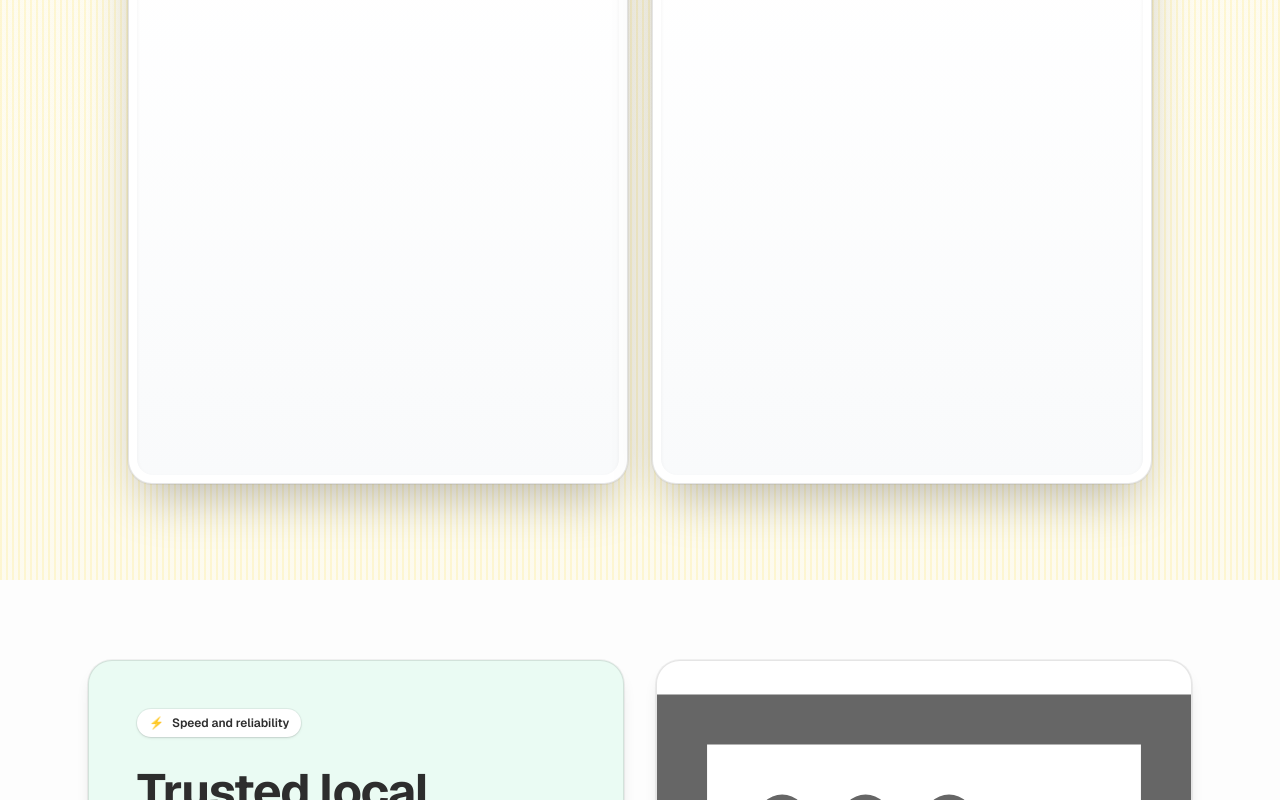
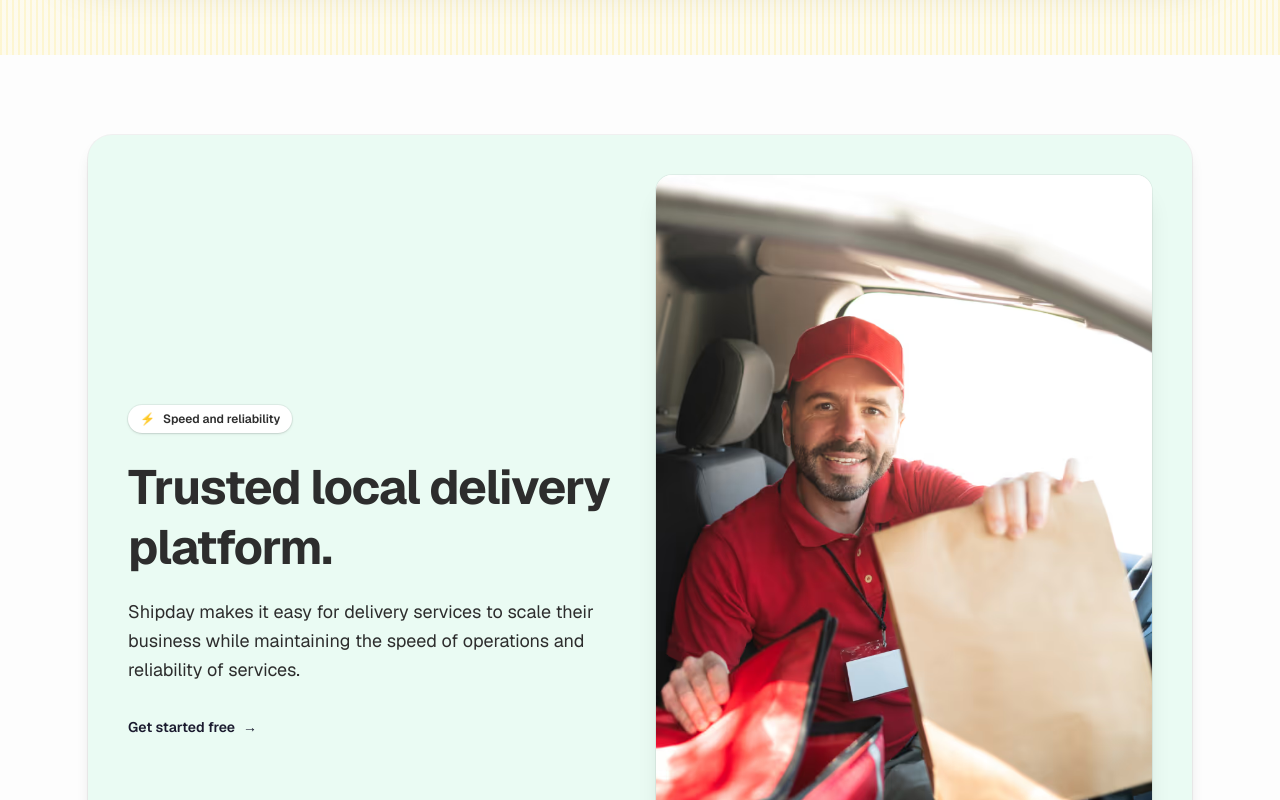
Before and after one commit to JaseemPayyanadan/delivero-website, a Next.js app: page / in a window 1280 px wide. Shown: the part 1140-1940 px from the top of the page. Built offline with nearby package versions, Linux system fonts and the light colour scheme.

Commit message:
Add hero and image assets; update page layout and content

```diff
--- a/src/app/page.tsx
+++ b/src/app/page.tsx
@@ -9,17 +9,18 @@ export default function Home() {
     <div>
       <Hero />
 
-      {/* Value prop split section */}
+      {/* Trusted local delivery (single combined section with image) */}
       <Section className="pt-0">
-        <div className="grid items-stretch gap-8 md:grid-cols-2">
-          <div className="group rounded-3xl border border-black/10 bg-[#EAFBF3] p-8 shadow-lg ring-1 ring-black/5 transition-all duration-300 hover:shadow-xl dark:border-white/10 dark:bg-[#102016] dark:ring-white/5 md:p-12">
-            <div className="inline-flex items-center gap-2 rounded-full bg-white px-3 py-1.5 text-xs font-semibold text-[--color-secondary] shadow-sm ring-1 ring-black/5 transition-all duration-300 group-hover:scale-105 dark:bg-[#0f1112] dark:text-[--color-primary]">
+        <div className="rounded-3xl bg-[#EAFBF3] p-6 shadow-lg ring-1 ring-black/5 dark:bg-[#102016] dark:ring-white/5 md:p-10">
+          <div className="grid items-center gap-8 md:grid-cols-2">
+            <div>
+              <div className="inline-flex items-center gap-2 rounded-full bg-white px-3 py-1.5 text-xs font-semibold text-[--color-secondary] shadow-sm ring-1 ring-black/5 dark:bg-[#0f1112] dark:text-[--color-primary]">
                 <span>⚡</span> Speed and reliability
               </div>
               <h2 className="mt-6 text-4xl font-bold leading-tight tracking-tight md:text-5xl">
                 Trusted local delivery platform.
               </h2>
-            <p className="mt-5 max-w-xl text-base leading-relaxed text-muted md:text-lg">
+              <p className="mt-5 max-w-xl text-base leading-relaxed text-[--color-secondary]/80 dark:text-white/70 md:text-lg">
                 Shipday makes it easy for delivery services to scale their business while maintaining the speed of operations and reliability of services.
               </p>
               <a
@@ -29,12 +30,13 @@ export default function Home() {
                 Get started free <span className="transition-transform duration-300">→</span>
               </a>
             </div>
-          <div className="overflow-hidden rounded-3xl border border-black/10 bg-white shadow-lg ring-1 ring-black/5 transition-all duration-300 hover:shadow-xl dark:border-white/10 dark:bg-[#0f1112] dark:ring-white/5">
+            <div className="overflow-hidden rounded-2xl bg-white shadow-xl ring-1 ring-black/5 dark:bg-[#0f1112] dark:ring-white/10">
               <img
-              src="/window.svg"
+                src="/image.png"
                 alt="Courier handing over a package"
-              className="h-full w-full object-cover transition-transform duration-500 hover:scale-105"
+                className="h-full w-full object-cover"
               />
+            </div>
           </div>
         </div>
       </Section>
--- a/src/components/Hero.tsx
+++ b/src/components/Hero.tsx
@@ -20,14 +20,9 @@ export default function Hero() {
         </div>
       </div>
 
-      {/* Phone mockups */}
-      <div className="mx-auto mt-12 grid max-w-5xl grid-cols-2 gap-4 animate-fade-in-up md:gap-6">
-        <div className="aspect-9/19 w-full overflow-hidden rounded-3xl border border-black/10 bg-surface p-2 shadow-2xl ring-1 ring-black/5 transition-all duration-500 hover:shadow-3xl dark:border-white/10 dark:ring-white/5">
-          <div className="h-full rounded-2xl bg-linear-to-b from-[--color-primary]/10 via-white to-gray-50 shadow-inner dark:from-[#0f1112] dark:via-[#1a1c1e] dark:to-[#252728]" />
-        </div>
-        <div className="aspect-9/19 w-full overflow-hidden rounded-3xl border border-black/10 bg-surface p-2 shadow-2xl ring-1 ring-black/5 transition-all duration-500 hover:shadow-3xl dark:border-white/10 dark:ring-white/5">
-          <div className="h-full rounded-2xl bg-linear-to-b from-[--color-secondary]/10 via-white to-gray-50 shadow-inner dark:from-[#0f1112] dark:via-[#1a1c1e] dark:to-[#252728]" />
-        </div>
+      {/* Showcase image below buttons */}
+      <div className="mx-auto mt-12 w-full max-w-6xl animate-fade-in-up overflow-hidden rounded-3xl border border-black/10 bg-surface shadow-2xl ring-1 ring-black/5 dark:border-white/10 dark:ring-white/5">
+        <img src="/hero.png" alt="App dashboard and map preview" className="h-full w-full object-cover" />
       </div>
     </section>
   );
```
Also changed, not shown: public/hero.png (added), public/image.png (added). Lines whose indentation alone changed are shown as unchanged.
